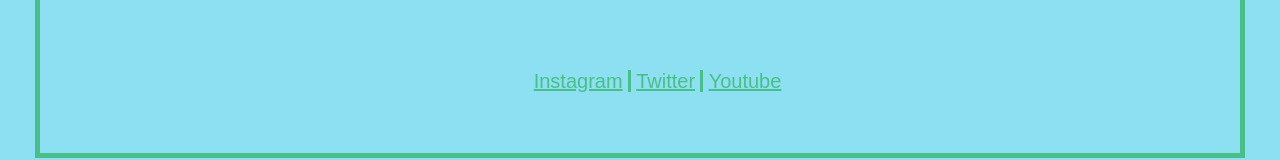
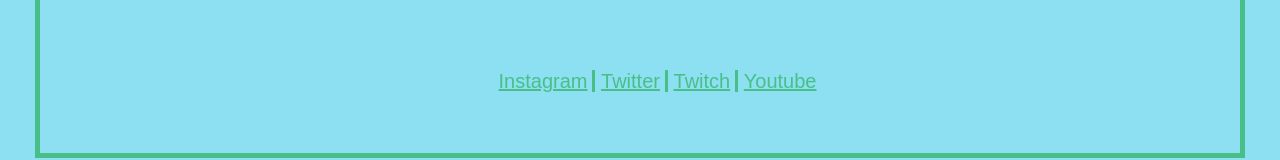
Before and after one commit to StephenHenryJr/simple-site-lab, a website: page app/index.html in a window 1280 px wide. Shown: the part 687-847 px from the top of the page. Drawn offline with Linux system fonts and the light colour scheme.

Commit message:
Added another social media item to the list.

```diff
--- a/app/index.html
+++ b/app/index.html
@@ -48,6 +48,7 @@
       <ul>
         <li><a href="">Instagram</a></li>
         <li><a href="">Twitter</a></li>
+        <li><a href="">Twitch</a></li>
         <li><a href="">Youtube</a></li>
       </ul>
     </footer>
```
